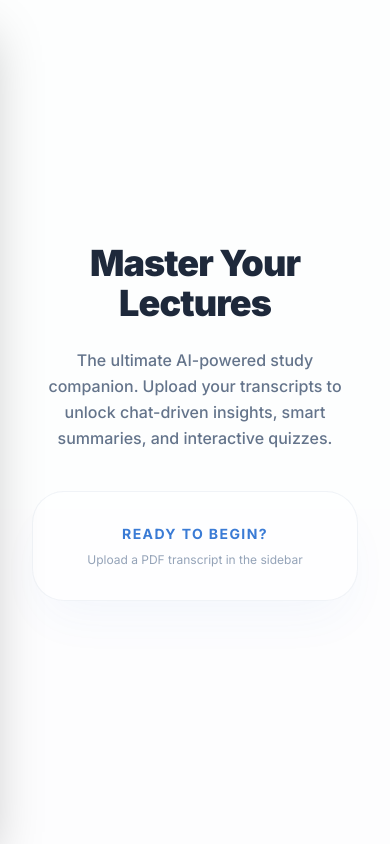
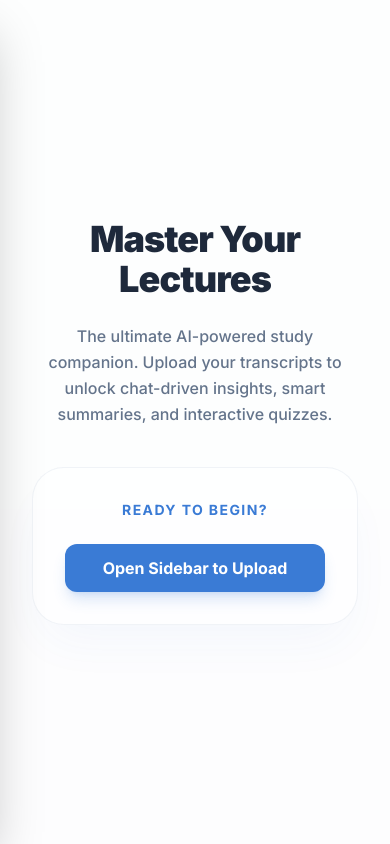
Before and after one commit to Vishnu-b-k/RAG-based-Ai-learning-assistent-2.0, a Next.js app in the folder frontend/: page / in a window 390 px wide. Built offline with nearby package versions, Linux system fonts and the light colour scheme.

Commit message:
fix(ui): add dedicated mobile toggle button to empty state landing view

```diff
--- a/frontend/src/app/page.tsx
+++ b/frontend/src/app/page.tsx
@@ -41,7 +41,13 @@ export default function Home() {
                             </p>
                             <div className="bg-white/50 backdrop-blur-sm p-8 rounded-[2rem] border border-slate-200/50 shadow-2xl shadow-primary-500/5">
                                 <p className="text-sm text-primary-500 font-bold uppercase tracking-widest">Ready to begin?</p>
-                                <p className="text-xs text-slate-400 mt-2">Upload a PDF transcript in the sidebar</p>
+                                <p className="text-xs text-slate-400 mt-2 hidden md:block">Upload a PDF transcript in the sidebar</p>
+                                <button
+                                    onClick={() => setIsMobileMenuOpen(true)}
+                                    className="md:hidden mt-6 px-6 py-3 w-full bg-primary-500 hover:bg-primary-600 text-white rounded-xl font-bold shadow-lg shadow-primary-500/20 transition-all"
+                                >
+                                    Open Sidebar to Upload
+                                </button>
                             </div>
                         </div>
                     </div>
```
